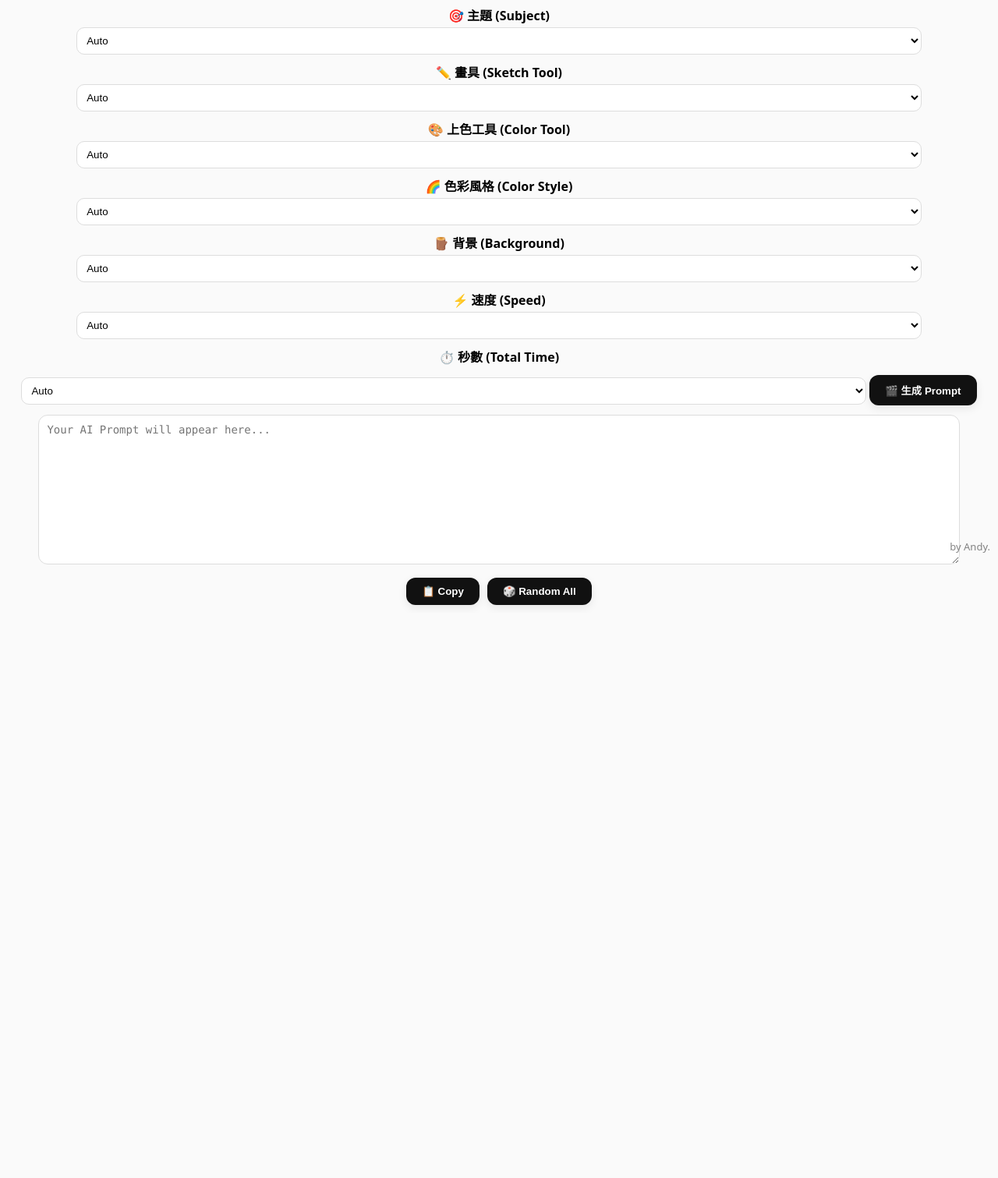
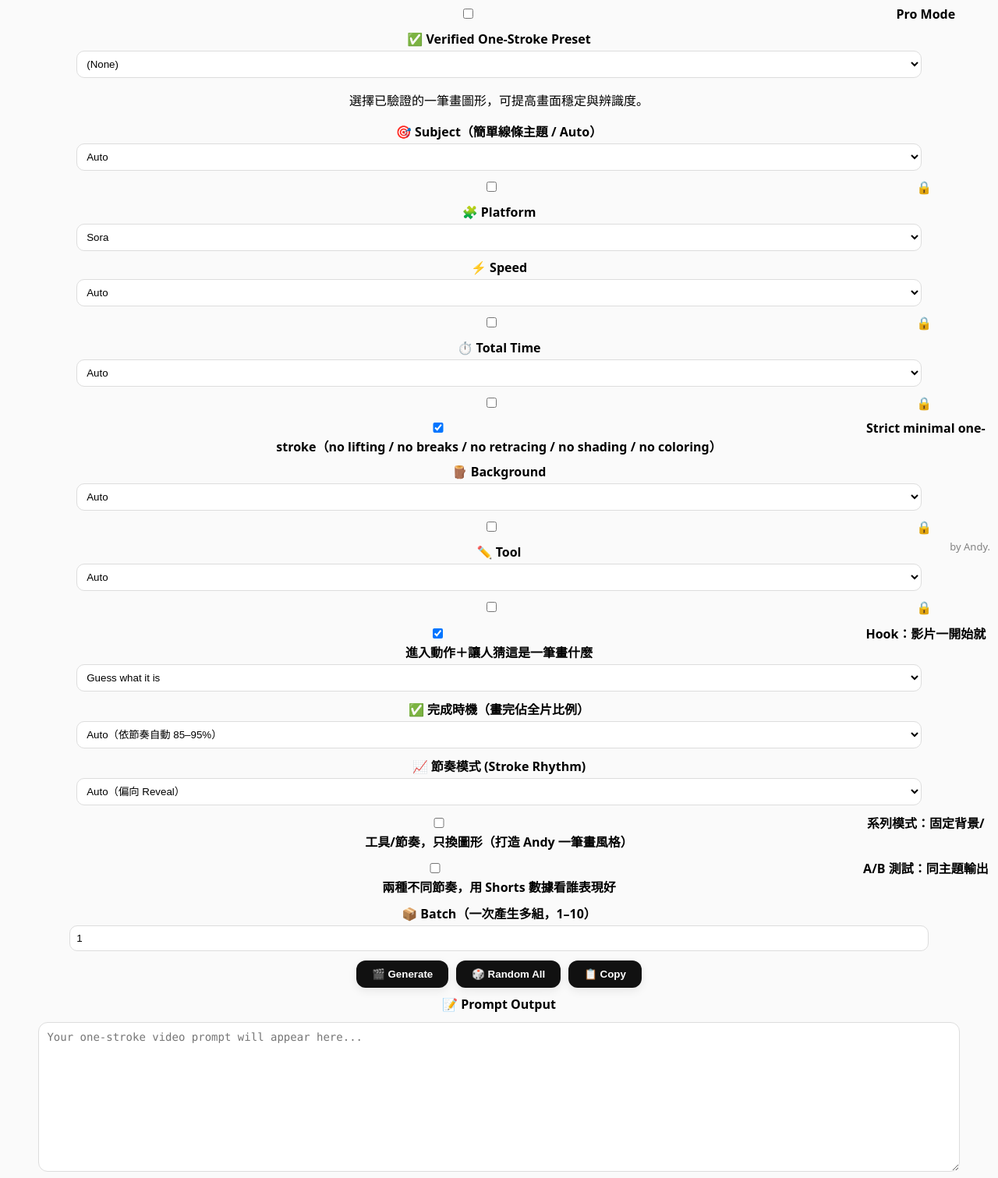
Before and after one commit to yangmh-dot/AI-OneStroke-Art-Generator-Mobile, a plain HTML site: page index.html in a window 1280 px wide. Shown: the part 71-1582 px from the top of the page at 78% size. Before the commit the page ends 857 px from the top, so only its background shows below. Drawn offline with Linux system fonts and the light colour scheme.

Commit message:
Update index.html

```diff
--- a/index.html
+++ b/index.html
@@ -3,8 +3,7 @@
 <head>
   <meta charset="UTF-8" />
   <meta name="viewport" content="width=device-width, initial-scale=1" />
-  <title>AI One-Stroke Generator by Andy (Pro)</title>
-  <link rel="manifest" href="manifest.json" />
+  <title>AI One-Stroke Art Generator by Andy</title>
   <link rel="stylesheet" href="style.css" />
 </head>
 <body>
@@ -14,89 +13,202 @@
   </header>
 
   <main>
-    <label>🎯 主題 (Subject)</label>
+    <!-- Mode Switch -->
+    <div class="mode-toggle">
+      <label>
+        <input type="checkbox" id="proToggle" />
+        Pro Mode
+      </label>
+    </div>
+
+    <!-- Verified Presets -->
+    <div class="field">
+      <label>✅ Verified One-Stroke Preset</label>
+      <select id="preset">
+        <option value="">(None)</option>
+        <option value="infinity">Infinity loop (single stroke)</option>
+        <option value="spiral">Center-out spiral (single stroke)</option>
+        <option value="heart">Heart loop (one stroke)</option>
+        <option value="wave">Continuous wave line</option>
+        <option value="zigzag">Continuous zigzag path</option>
+      </select>
+      <p class="hint">選擇已驗證的一筆畫圖形，可提高畫面穩定與辨識度。</p>
+    </div>
+
+    <!-- Subject -->
+    <div class="field">
+      <label>🎯 Subject（簡單線條主題 / Auto）</label>
+      <div class="field-row">
         <select id="subject">
           <option value="auto">Auto</option>
-      <optgroup label="Animals">
-        <option>Cat</option><option>Dog</option><option>Rabbit</option><option>Bird</option>
-        <option>Lion</option><option>Tiger</option><option>Elephant</option><option>Fish</option>
-      </optgroup>
-      <optgroup label="People">
-        <option>Girl</option><option>Boy</option><option>Artist</option><option>Dancer</option>
-        <option>Face portrait</option><option>Hand gesture</option>
-      </optgroup>
-      <optgroup label="Architecture">
-        <option>House</option><option>Castle</option><option>Bridge</option><option>Temple</option>
-        <option>Street scene</option><option>City skyline</option>
-      </optgroup>
-      <optgroup label="Nature">
-        <option>Tree</option><option>Mountain</option><option>Sunrise</option><option>Ocean</option>
-        <option>Flower</option><option>Galaxy</option><option>Clouds</option>
-      </optgroup>
-      <optgroup label="Objects">
-        <option>Car</option><option>Motorcycle</option><option>Airplane</option><option>Guitar</option>
-        <option>Camera</option><option>Book</option><option>Coffee cup</option>
-      </optgroup>
-      <optgroup label="Food">
-        <option>Ice cream</option><option>Pizza</option><option>Burger</option><option>Sushi</option>
-        <option>Fruit bowl</option><option>Cake</option>
-      </optgroup>
-      <optgroup label="Abstract & Logo">
-        <option>Logo</option><option>Geometric pattern</option><option>Zentangle art</option><option>Heart symbol</option>
-        <option>Spiral design</option><option>Infinity shape</option>
-      </optgroup>
+          <option value="simple abstract single-line shape">Simple abstract single-line shape</option>
+          <option value="minimal geometric single-line loop">Minimal geometric single-line loop</option>
+          <option value="single-line contour path">Single-line contour path</option>
         </select>
+        <label class="lock-label">
+          <input type="checkbox" class="lock" data-target="subject">🔒
+        </label>
+      </div>
+    </div>
 
-    <label>✏️ 畫具 (Sketch Tool)</label>
-    <select id="tool">
-      <option value="auto">Auto</option>
-      <option>Pencil</option><option>Ink pen</option><option>Brush pen</option><option>Marker pen</option>
-      <option>Colored pencil</option><option>Chalk</option><option>Crayon</option><option>Charcoal stick</option>
+    <!-- Platform -->
+    <div class="field">
+      <label>🧩 Platform</label>
+      <select id="platform">
+        <option value="sora">Sora</option>
+        <option value="runway">Runway</option>
+        <option value="pika">Pika</option>
       </select>
+    </div>
 
-    <label>🎨 上色工具 (Color Tool)</label>
-    <select id="colorTool">
-      <option value="auto">Auto</option>
-      <option>Color markers</option><option>Watercolor brush</option><option>Pastel</option>
-      <option>Acrylic brush</option><option>Oil brush</option><option>Digital stylus</option><option>Ink brush</option>
-    </select>
-
-    <label>🌈 色彩風格 (Color Style)</label>
-    <select id="palette">
-      <option value="auto">Auto</option>
-      <option>Vibrant tones</option><option>Soft pastel</option><option>Warm earthy colors</option>
-      <option>Cool neon tones</option><option>Cartoon style</option><option>Illustration style</option>
-      <option>Realistic tone</option>
-    </select>
-
-    <label>🪵 背景 (Background)</label>
-    <select id="background">
-      <option value="auto">Auto</option>
-      <option>White paper</option><option>Kraft paper</option><option>Wooden desk</option>
-      <option>Sketchbook texture</option><option>Black paper</option>
-    </select>
-
-    <label>⚡ 速度 (Speed)</label>
+    <!-- Speed -->
+    <div class="field">
+      <label>⚡ Speed</label>
+      <div class="field-row">
         <select id="speed">
           <option value="auto">Auto</option>
           <option value="fast">Fast</option>
-      <option value="2x speed">2x Speed</option>
-      <option value="4x speed">4x Speed</option>
+          <option value="2x">2x Speed</option>
+          <option value="4x">4x Speed</option>
         </select>
+        <label class="lock-label">
+          <input type="checkbox" class="lock" data-target="speed">🔒
+        </label>
+      </div>
+    </div>
 
-    <label>⏱️ 秒數 (Total Time)</label>
+    <!-- Time -->
+    <div class="field">
+      <label>⏱️ Total Time</label>
+      <div class="field-row">
         <select id="totalTime">
           <option value="auto">Auto</option>
-      <option value="10">10</option>
-      <option value="15">15</option>
+          <option value="10">10s</option>
+          <option value="15">15s</option>
         </select>
+        <label class="lock-label">
+          <input type="checkbox" class="lock" data-target="totalTime">🔒
+        </label>
+      </div>
+    </div>
 
-    <button onclick="generatePrompt()">🎬 生成 Prompt</button>
+    <!-- Strict One-Stroke -->
+    <div class="field pro-only">
+      <label class="switch">
+        <input type="checkbox" id="strict" checked />
+        <span>Strict minimal one-stroke（no lifting / no breaks / no retracing / no shading / no coloring）</span>
+      </label>
+    </div>
 
-    <textarea id="output" readonly placeholder="Your AI Prompt will appear here..."></textarea>
+    <!-- Background (Pro) -->
+    <div class="field pro-only">
+      <label>🪵 Background</label>
+      <div class="field-row">
+        <select id="background">
+          <option value="auto">Auto</option>
+          <option value="clean white paper">Clean white paper</option>
+          <option value="ivory sketch paper">Ivory sketch paper</option>
+          <option value="kraft paper">Kraft paper</option>
+          <option value="black paper with a white gel pen">Black paper with white gel pen</option>
+        </select>
+        <label class="lock-label">
+          <input type="checkbox" class="lock" data-target="background">🔒
+        </label>
+      </div>
+    </div>
+
+    <!-- Tool (Pro) -->
+    <div class="field pro-only">
+      <label>✏️ Tool</label>
+      <div class="field-row">
+        <select id="tool">
+          <option value="auto">Auto</option>
+          <option value="fine ink pen">Fine ink pen</option>
+          <option value="pencil">Pencil</option>
+          <option value="brush pen">Brush pen</option>
+          <option value="fine marker pen">Fine marker pen</option>
+        </select>
+        <label class="lock-label">
+          <input type="checkbox" class="lock" data-target="tool">🔒
+        </label>
+      </div>
+    </div>
+
+    <!-- Hook (Pro) -->
+    <div class="field pro-only">
+      <label class="switch">
+        <input type="checkbox" id="hookEnabled" checked />
+        <span>Hook：影片一開始就進入動作＋讓人猜這是一筆畫什麼</span>
+      </label>
+      <select id="hookStyle">
+        <option value="mystery">Guess what it is</option>
+        <option value="challenge">One-stroke challenge</option>
+        <option value="satisfying">Oddly satisfying</option>
+      </select>
+    </div>
+
+    <!-- Finish Ratio (Pro) -->
+    <div class="field pro-only">
+      <label>✅ 完成時機（畫完佔全片比例）</label>
+      <select id="finishRatio">
+        <option value="auto">Auto（依節奏自動 85–95%）</option>
+        <option value="0.8">80% 完成，20% 停留成果</option>
+        <option value="0.9">90% 完成，10% 停留成果</option>
+        <option value="0.95">95% 完成，短暫停留</option>
+      </select>
+    </div>
+
+    <!-- Pattern (Pro) -->
+    <div class="field pro-only">
+      <label>📈 節奏模式 (Stroke Rhythm)</label>
+      <select id="pattern">
+        <option value="auto">Auto（偏向 Reveal）</option>
+        <option value="smooth">Smooth（全程順）</option>
+        <option value="snappy">Snappy（前快後穩）</option>
+        <option value="reveal">Reveal Focus（後段顯形）</option>
+      </select>
+    </div>
+
+    <!-- Series Mode (Pro) -->
+    <div class="field pro-only">
+      <label class="switch">
+        <input type="checkbox" id="seriesMode" />
+        <span>系列模式：固定背景/工具/節奏，只換圖形（打造 Andy 一筆畫風格）</span>
+      </label>
+    </div>
+
+    <!-- A/B Test (Pro) -->
+    <div class="field pro-only">
+      <label class="switch">
+        <input type="checkbox" id="abTest" />
+        <span>A/B 測試：同主題輸出兩種不同節奏，用 Shorts 數據看誰表現好</span>
+      </label>
+    </div>
+
+    <!-- Batch (Pro) -->
+    <div class="field pro-only">
+      <label>📦 Batch（一次產生多組，1–10）</label>
+      <input type="number" id="batchCount" min="1" max="10" value="1" />
+    </div>
+
+    <!-- Buttons -->
     <div class="btns">
+      <button onclick="generatePrompt()">🎬 Generate</button>
+      <button onclick="randomAll()">🎲 Random All</button>
       <button onclick="copyPrompt()">📋 Copy</button>
-      <button onclick="randomAll()">🎲 Random All</button>
+    </div>
+
+    <!-- Output -->
+    <div class="field">
+      <label>📝 Prompt Output</label>
+      <textarea id="output" readonly placeholder="Your one-stroke video prompt will appear here..."></textarea>
+    </div>
+
+    <!-- YT Meta -->
+    <div class="field pro-only">
+      <label>📺 YouTube Shorts Title & Tags</label>
+      <textarea id="ytmeta" readonly placeholder="Auto-generated title & tags for Shorts..."></textarea>
+      <button class="subbtn" onclick="copyYT()">📋 Copy Title/Tags</button>
     </div>
   </main>
 
@@ -105,8 +217,5 @@
   </footer>
 
   <script src="script.js"></script>
-  <script>
-    // (Optional) service worker registration can be added later if needed.
-  </script>
 </body>
 </html>
```
Lines whose indentation alone changed are shown as unchanged.
